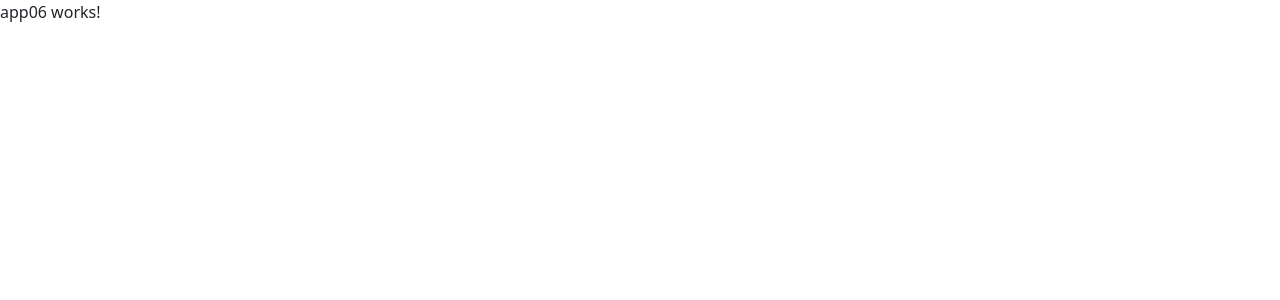
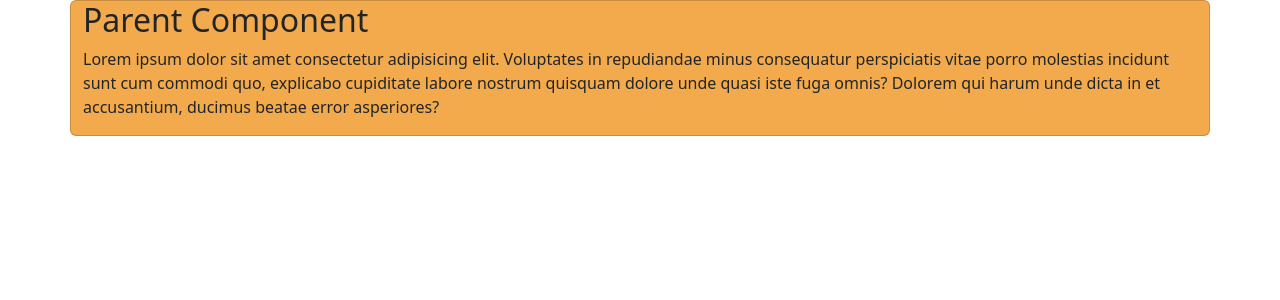
Before and after one commit to paolopci/Angular_25, an Angular app: page / in a window 1280 px wide. Shown: the top 300 px of the page. Built offline with nearby package versions, Linux system fonts and the light colour scheme.

Commit message:
applico la directiva

```diff
--- a/src/app/app06.component.html
+++ b/src/app/app06.component.html
@@ -1 +1,6 @@
-<p>app06 works!</p>
+<div class="container card" appHighlightElement06>
+    <h2>Parent Component</h2>
+    <p>Lorem ipsum dolor sit amet consectetur adipisicing elit. Voluptates in repudiandae minus consequatur perspiciatis
+        vitae porro molestias incidunt sunt cum commodi quo, explicabo cupiditate labore nostrum quisquam dolore unde
+        quasi iste fuga omnis? Dolorem qui harum unde dicta in et accusantium, ducimus beatae error asperiores?</p>
+</div>
--- a/src/app/decorators/highlight-element06.directive.ts
+++ b/src/app/decorators/highlight-element06.directive.ts
@@ -1,10 +1,14 @@
-import { Directive } from '@angular/core';
+import { Directive, HostBinding } from '@angular/core';
 
 @Directive({
   selector: '[appHighlightElement06]'
 })
 export class HighlightElement06Directive {
 
+  @HostBinding('style.backgroundColor') bgColor = '#f2aa4cff';
+
+
+
   constructor() { }
 
 }
```
